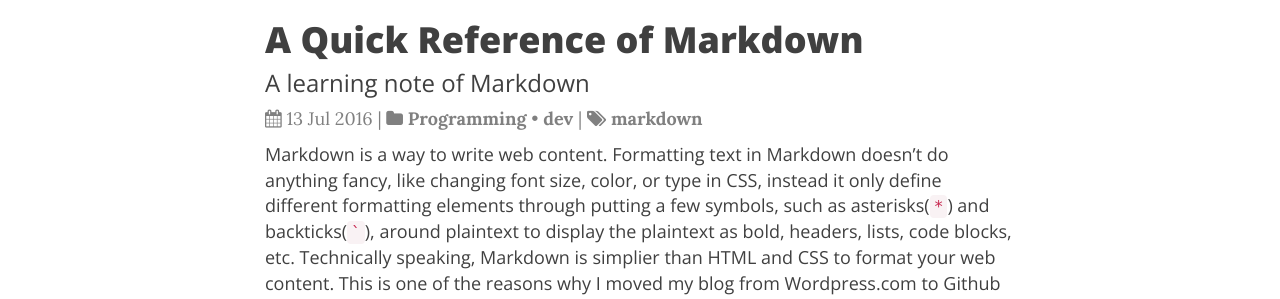
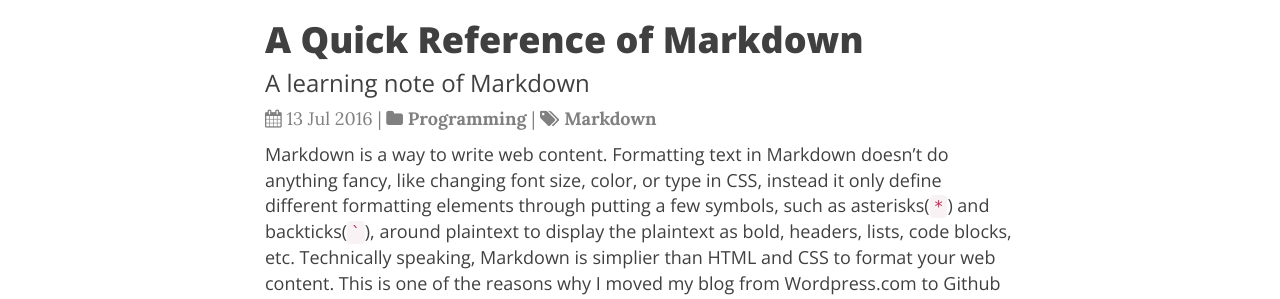
Before and after one commit to stonefl/stonefl.github.io, a Jekyll site: the page built from index.html, in a window 1280 px wide and 987 px high. Shown: the part 346-645 px from the top of the window. Built offline with Jekyll 4.4.1, drawn with Linux system fonts in a browser that asks for light colours; nearby versions of some CDN libraries; the list of posts is cut into pages by our own code.

Commit message:
Update 2015-02-20-a-quick-reference-of-markdown.md

```diff
--- a/_posts/2015-02-20-a-quick-reference-of-markdown.md
+++ b/_posts/2015-02-20-a-quick-reference-of-markdown.md
@@ -2,8 +2,6 @@
 layout: post
 title: A Quick Reference of Markdown
 subtitle: A learning note of Markdown
-category: dev
-tag: markdown
 published: true
 categories:
   - Programming
```
